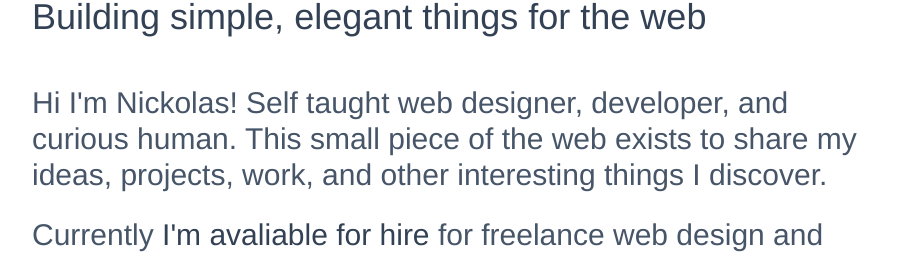
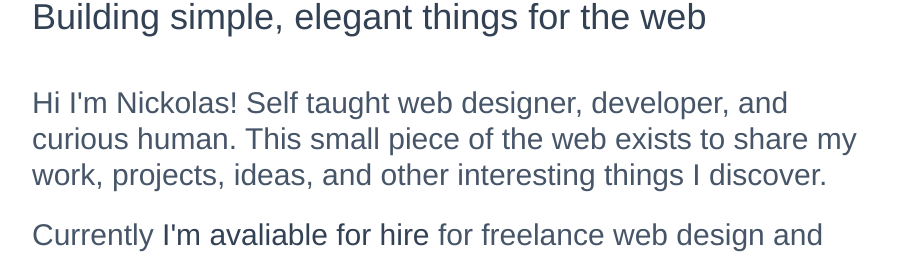
Before and after one commit to nickolascrim/personal-site, a website: page index.html in a window 1280 px wide. Shown: the part 129-386 px from the top of the page, without its empty margins (184-1090 px from the left). Drawn offline with Linux system fonts and the light colour scheme.

Commit message:
6/3 updates

```diff
--- a/index.html
+++ b/index.html
@@ -46,7 +46,7 @@
         <h1 class="text-4xl text-slate-700 pb-12">Building simple, elegant things for the web</h1>
 
         <p class="text-3xl font-light text-slate-600 pb-6">
-          Hi I'm Nickolas! Self taught web designer, developer, and curious human. This small piece of the web exists to share my ideas, projects, work, and other interesting things I discover.
+          Hi I'm Nickolas! Self taught web designer, developer, and curious human. This small piece of the web exists to share my work, projects, ideas, and other interesting things I discover.
         </p>
         <p class="text-3xl font-light text-slate-600 pb-6">
          Currently <a class="text-slate-700 font-normal hover:text-sky-600" href="./pages/hire.html">I'm avaliable for hire</a> for freelance web design and development projects. I've built websites for numerous businesses and creative agencies using modern web standards and popular tools like <a class="text-slate-600 font-normal hover:text-sky-600" href="https://www.wordpress.org/">Wordpress</a> and <a class="text-slate-600 font-normal hover:text-sky-600" href="https://www.webflow.com/">Webflow</a>. This website was built using HTML5 and <a class="text-slate-600 font-normal hover:text-sky-600" href="https://tailwindcss.com">Tailwindcss</a> and deployed on <a class="text-slate-600 font-normal hover:text-sky-600" href="https://www.netlify.com/">Netlify</a>.
```
